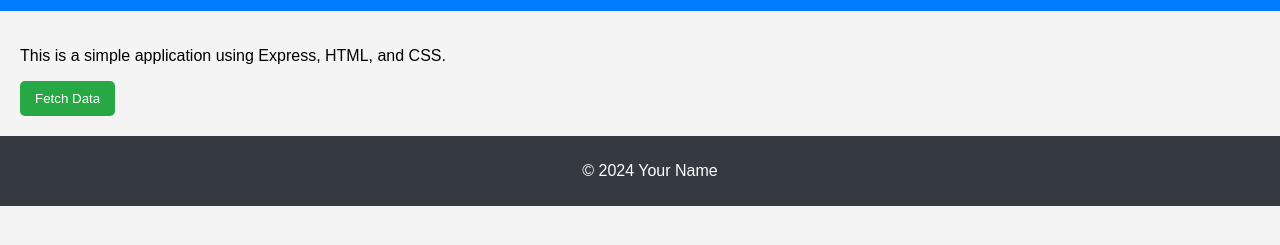
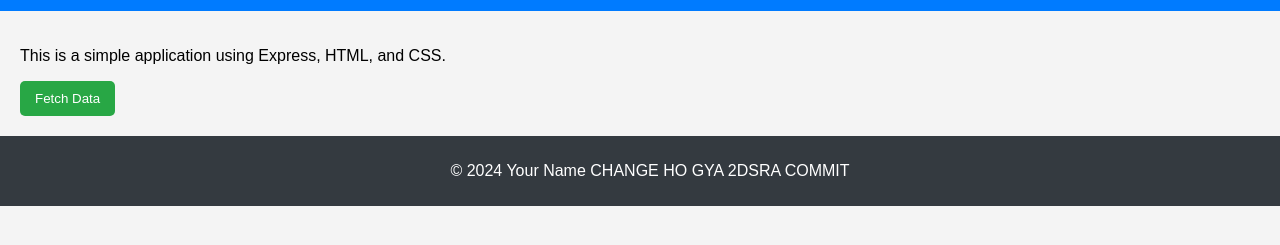
Before and after one commit to Prakash1185/testing, a website: page frontend/index.html in a window 1280 px wide. Shown: the part 89-334 px from the top of the page. Drawn offline with Linux system fonts and the light colour scheme.

Commit message:
Second commit

```diff
--- a/frontend/index.html
+++ b/frontend/index.html
@@ -16,7 +16,7 @@
         <div id="data"></div>
     </main>
     <footer>
-        <p>&copy; 2024 Your Name</p>
+        <p>&copy; 2024 Your Name CHANGE HO GYA 2DSRA COMMIT</p>
     </footer>
 
     <script>
```
Also changed, not shown: 2 other files.
